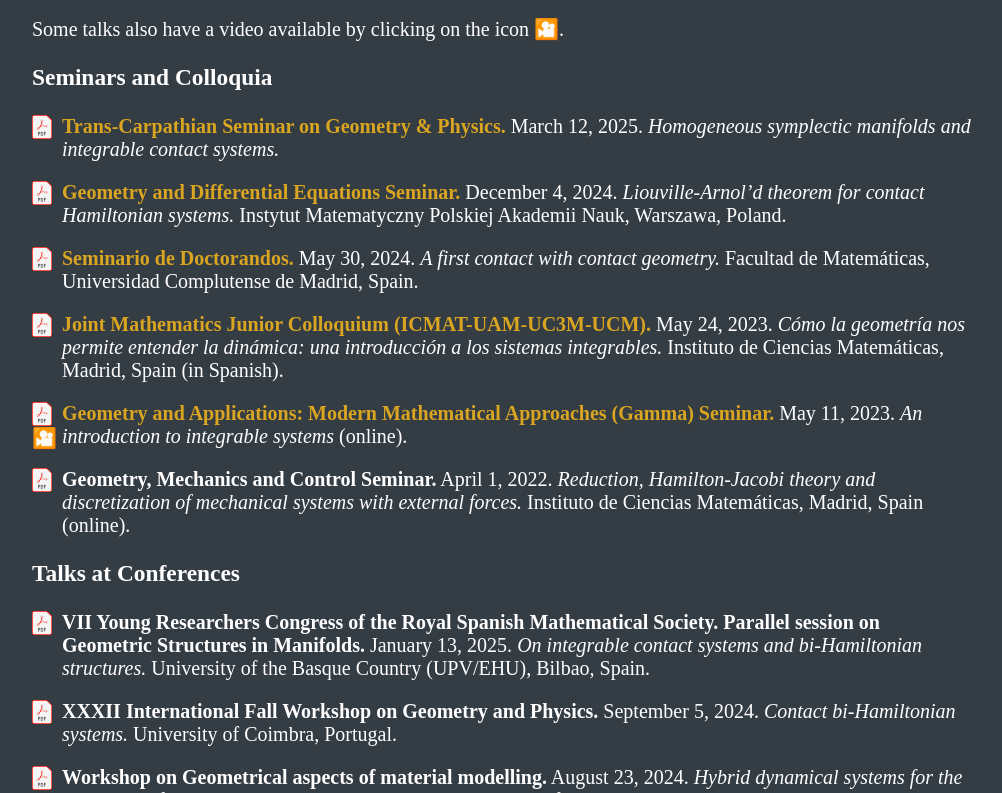
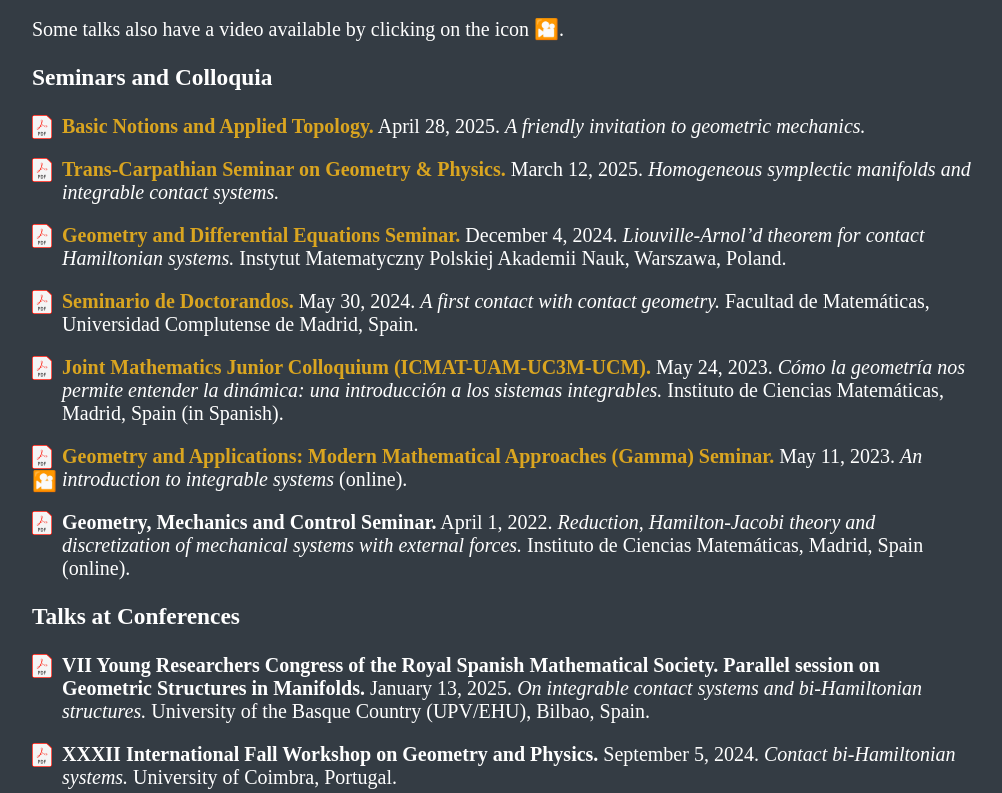
Before and after one commit to aslogor/aslogor.github.io, a plain HTML site: page talks.html in a window 1280 px wide. Shown: the part 809-1602 px from the top of the page, without its empty margins (133-1135 px from the left). Drawn offline with Linux system fonts and the light colour scheme.

Commit message:
Basic Notions Seminar

```diff
--- a/talks.html
+++ b/talks.html
@@ -69,9 +69,20 @@
 <h3>Seminars and Colloquia</h3>
 
 
+<!-- Basic Notions Seminar -->
+
+<div class="csl-entry" style="clear: left; ">
+  <div class="csl-left-margin" style="float: left; padding-right: 0.5em;text-align: right; width: 1em;"><a href="talk_slides/slides_Basic_Notions_2025.pdf"  target="_blank">
+  <img style="max-height:1.4em;max-width:1em" src="logos/pdf_icon.png" alt="PDF" ALIGN="left"></a>
+  <!-- <a href="https://www.youtube.com/watch?v=6lATuzCr4M8">🎦</a> -->
+  </div><div class="csl-right-inline" style="margin: 0 .4em 0 1.5em;">
+      <b><a href="https://dioscuri-tda.org/BasicNotionsSeminar.html" target="_blank">Basic Notions and Applied Topology.</a></b>
+     April 28, 2025. <em>A friendly invitation to geometric mechanics.</em>
+  </div>
+
+<p></p>
+
 <!-- Trans-Carpathian 2025 -->
-
-
 
 <div class="csl-entry" style="clear: left; ">
   <div class="csl-left-margin" style="float: left; padding-right: 0.5em;text-align: right; width: 1em;"><a href="talk_slides/beamer_Trans-Carpathian_2025.pdf"  target="_blank">
```
Also changed, not shown: 1 other file.
